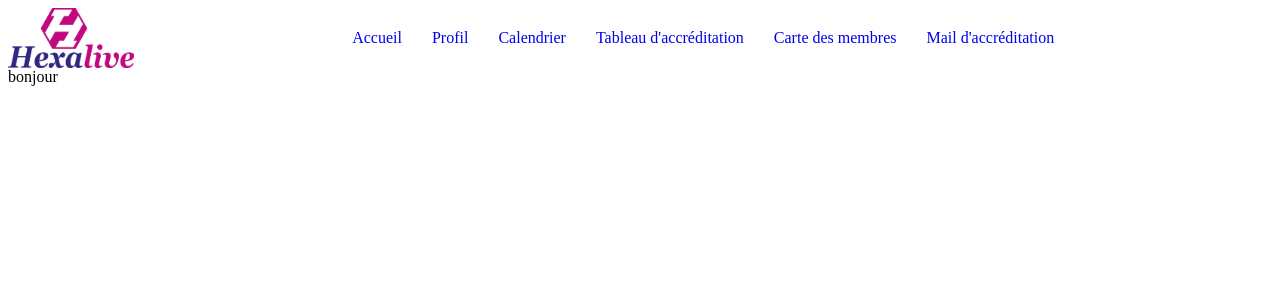
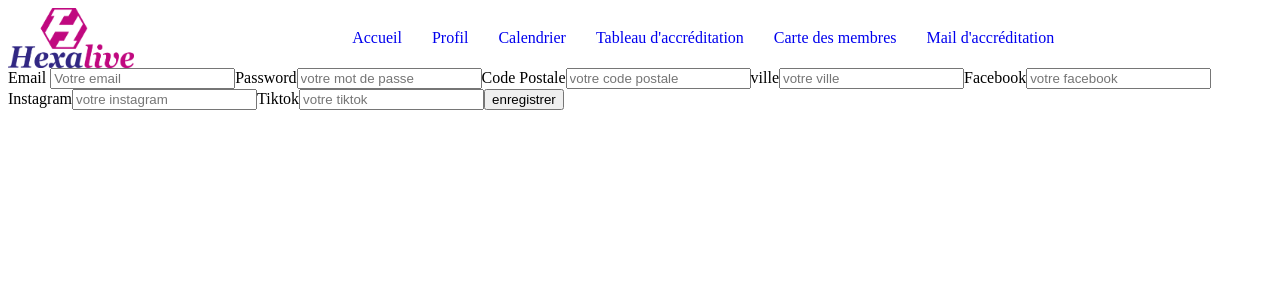
Before and after one commit to Fabienholert/hexalive, a React (Vite) app in the folder frontend/: page /profil in a window 1280 px wide. Shown: the top 300 px of the page. Built offline with nearby package versions, Linux system fonts and the light colour scheme.

Commit message:
Ajout d'un formulaire de profil avec des champs pour l'email, le mot de passe, le code postal, la ville et les réseaux sociaux

```diff
--- a/frontend/src/pages/profil/profil.jsx
+++ b/frontend/src/pages/profil/profil.jsx
@@ -1,3 +1,64 @@
 export default function Profil() {
-  return <div>bonjour</div>;
+  return (
+    <div className="profil__container">
+      <form>
+        <label for="email"> Email </label>
+        <input
+          type="email"
+          id="email"
+          name="email"
+          placeholder="Votre email"
+          required
+        />
+        <label for="password">Password</label>
+        <input
+          type="password"
+          id="email"
+          name="password"
+          placeholder="votre mot de passe"
+          required
+        />
+        <label for="number">Code Postale</label>
+        <input
+          type="number"
+          id="codepostale"
+          name="codepostale"
+          placeholder="votre code postale"
+          required
+        />
+        <label for="text">ville</label>
+        <input
+          type="text"
+          id="ville"
+          name="ville"
+          placeholder="votre ville"
+          required
+        />
+
+        <label for="text">Facebook</label>
+        <input
+          type="text"
+          id="facebook"
+          name="facebook"
+          placeholder="votre facebook"
+        />
+        <label for="text">Instagram</label>
+        <input
+          type="text"
+          id="instagram"
+          name="instagram"
+          placeholder="votre instagram"
+          required
+        />
+        <label for="text">Tiktok</label>
+        <input
+          type="text"
+          id="tiktok"
+          name="tiktok"
+          placeholder="votre tiktok"
+        />
+        <input type="submit" value="enregistrer" />
+      </form>
+    </div>
+  );
 }
```
Also changed, not shown: frontend/src/pages/profil/profil.scss (added).
